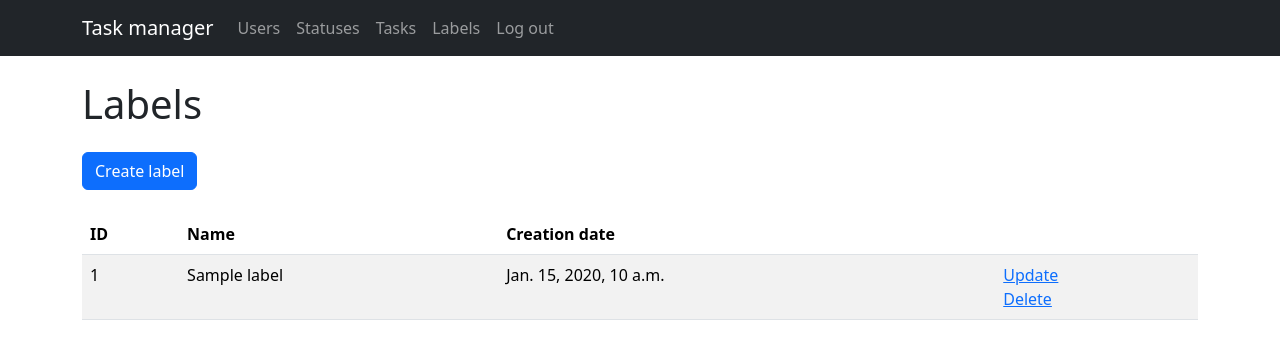
After one commit to Pavel-Kr/python-project-52, a Django app: page /labels/ in a window 1280 px wide. The commit adds this page. Shown: the top 359 px of the page. Run offline with Django 5.2, Linux system fonts and the light colour scheme; a user stored in the database is signed in; tables that the repository leaves empty hold one stand-in row (values such as "Sample post"); parts of the project's set-up code (start-up, migrations or seed data) failed here and were passed over; some libraries are stand-ins or nearby versions.

Commit message:
Add labels read

```diff
--- /dev/null
+++ b/labels/templates/labels/index.html
@@ -0,0 +1,36 @@
+{% extends "base.html" %}
+
+{% load django_bootstrap5 %}
+{% load i18n %}
+
+{% block title %}
+{% translate "Labels" %}
+{% endblock  %}
+
+{% block content %}
+<h1>{% translate "Labels" %}</h1>
+<a href="#" class="btn btn-primary mt-3">{% translate "Create label" %}</a>
+<table class="table table-striped mt-4">
+    <thead>
+        <tr>
+            <th>ID</th>
+            <th>{% translate "Name" %}</th>
+            <th>{% translate "Creation date" %}</th>
+            <th></th>
+        </tr>
+    </thead>
+    <tbody>
+        {% for label in labels %}
+        <tr>
+            <td>{{ label.id }}</td>
+            <td>{{ label.name }}</td>
+            <td>{{ label.created_at }}</td>
+            <td>
+                <div><a href="#">{% translate "Update" %}</a></div>
+                <div><a href="#">{% translate "Delete" %}</a></div>
+            </td>
+        </tr>
+        {% endfor %}
+    </tbody>
+</table>
+{% endblock %}
--- a/labels/urls.py
+++ b/labels/urls.py
@@ -1,8 +1,9 @@
 from django.urls import path
 
-from statuses import views
+from labels import views
 
 
 app_name = 'labels'
 urlpatterns = [
+    path('', views.LabelListView.as_view(), name='index'),
 ]
--- a/labels/views.py
+++ b/labels/views.py
@@ -1,3 +1,17 @@
-from django.shortcuts import render
+from django.http.response import HttpResponseRedirect
+from django.views.generic import ListView
+from django.contrib.auth.mixins import LoginRequiredMixin
+from django.contrib import messages
+from django.utils.translation import gettext_lazy as _
 
-# Create your views here.
+from labels.models import Label
+
+
+class LabelListView(LoginRequiredMixin, ListView):
+    model = Label
+    template_name = 'labels/index.html'
+    context_object_name = 'labels'
+
+    def handle_no_permission(self) -> HttpResponseRedirect:
+        messages.error(self.request, _('You are not logged in'))
+        return super().handle_no_permission()
--- a/templates/base.html
+++ b/templates/base.html
@@ -28,6 +28,9 @@
                         <a href="{% url "tasks:index" %}" class="nav-link">{% translate "Tasks" %}</a>
                     </li>
                     <li class="nav-item">
+                        <a href="{% url "labels:index" %}" class="nav-link">{% translate "Labels" %}</a>
+                    </li>
+                    <li class="nav-item">
                         <form action="{% url "users:logout" %}" method="post">
                             {% csrf_token %}
                             <input type="submit" class="nav-link" value="{% translate "Log out" %}">
```
